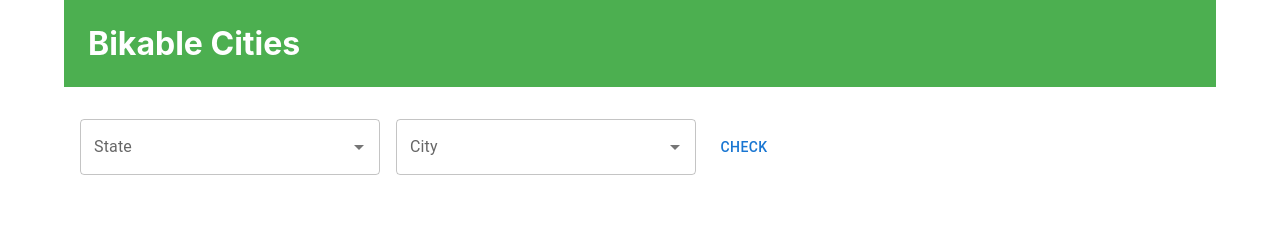
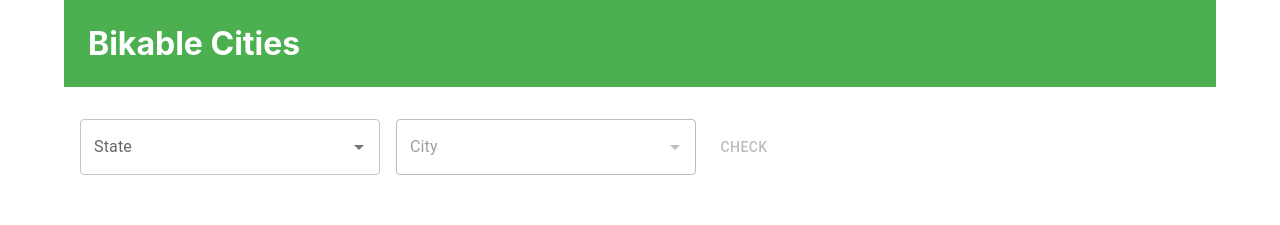
Before and after one commit to dylancdavis/bikeability-app, a React (Create React App) app in the folder frontend/: page / in a window 1280 px wide. Shown: the top 225 px of the page. Built offline with nearby package versions, Linux system fonts and the light colour scheme; no server answers.

Commit message:
Add disabling for Autocomplete

```diff
--- a/frontend/src/App.js
+++ b/frontend/src/App.js
@@ -45,6 +45,11 @@ function App() {
     };
   });
 
+  const handleStateChange = (e, newValue) => {
+    setSelectedState(newValue);
+    if (!newValue) setSelectedCity(null);
+  };
+
   const wrapperStyle = {
     display: "flex",
     gap: "16px",
@@ -58,7 +63,7 @@ function App() {
         <Autocomplete
           options={stateOptions}
           value={selectedState}
-          onChange={(e, newValue) => setSelectedState(newValue)}
+          onChange={handleStateChange}
           sx={{ width: 300 }}
           renderInput={(params) => <TextField {...params} label="State" />}
         />
@@ -68,8 +73,9 @@ function App() {
           onChange={(e, newValue) => setSelectedCity(newValue)}
           sx={{ width: 300 }}
           renderInput={(params) => <TextField {...params} label="City" />}
+          disabled={!selectedState}
         />
-        <Button>Check</Button>
+        <Button disabled={!selectedCity || !selectedState}>Check</Button>
       </div>
     </Container>
   );
```
